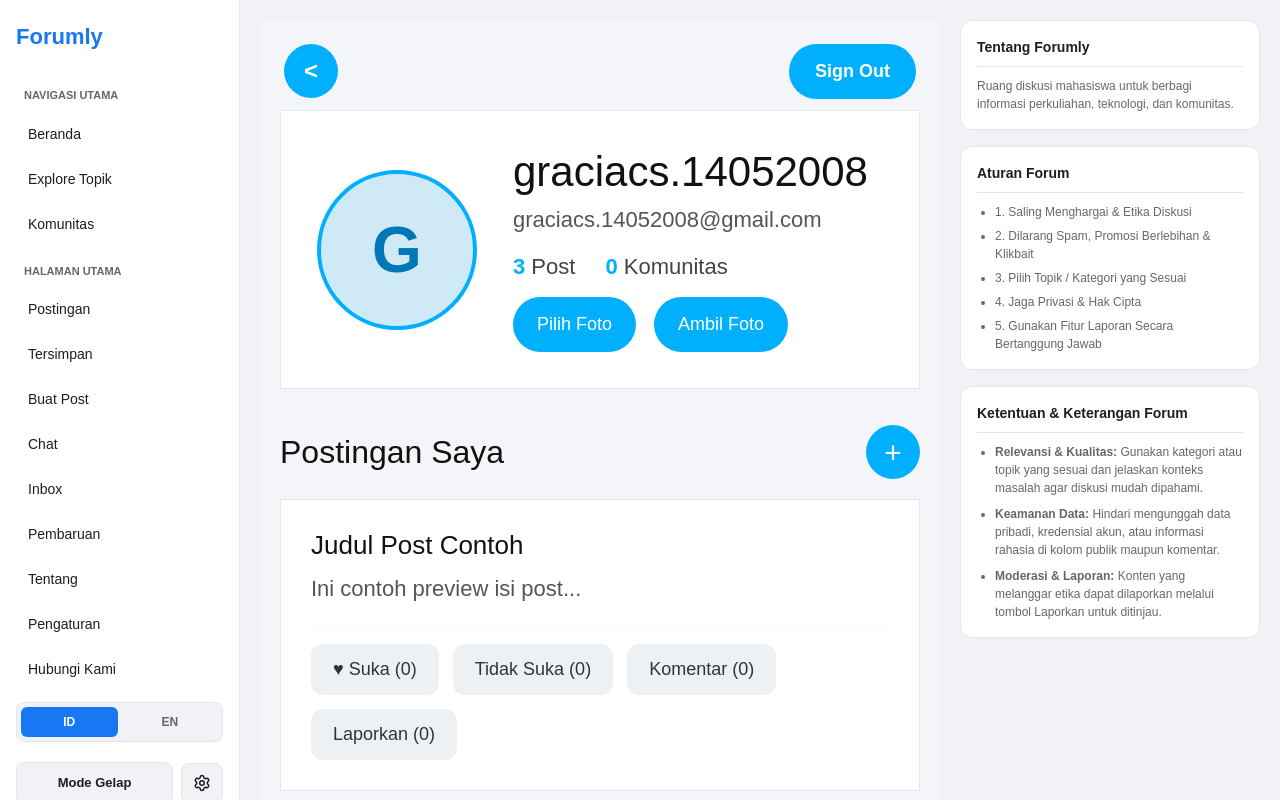
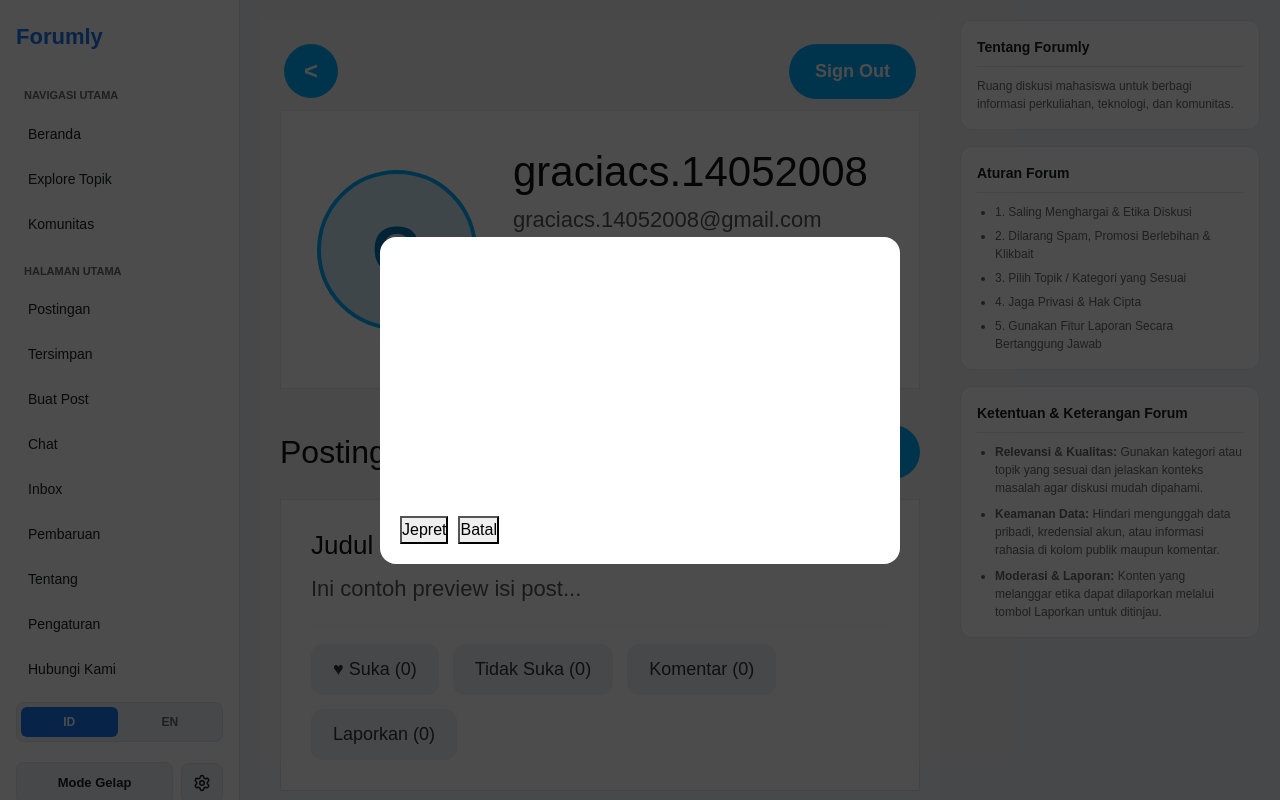
Before and after one commit to marchikari-hub/Forumly-Front-End, a Next.js app: page /profile in a window 1280 px wide. Both pictures are taken after a click on the button "Ambil Foto". Shown: the top 800 px of the page. Built offline with nearby package versions, Linux system fonts and the light colour scheme; no server answers.

Commit message:
Tambah fitur ambil foto profil dengan kamera, fix error pada kamera

```diff
--- /dev/null
+++ b/app/components/CameraProfile.tsx
@@ -0,0 +1,90 @@
+"use client";
+
+import { useEffect, useRef, useState } from "react";
+
+type CameraProfileProps = {
+  onCapture: (dataUrl: string) => void;
+  onClose: () => void;
+};
+
+export default function CameraProfile({ onCapture, onClose }: CameraProfileProps) {
+  const videoRef = useRef<HTMLVideoElement>(null);
+  const streamRef = useRef<MediaStream | null>(null);
+  const [error, setError] = useState("");
+
+  useEffect(() => {
+    async function startCamera() {
+      try {
+        const stream = await navigator.mediaDevices.getUserMedia({
+          video: { facingMode: "user" },
+        });
+        streamRef.current = stream;
+        if (videoRef.current) {
+          videoRef.current.srcObject = stream;
+        }
+      } catch {
+        setError("Kamera tidak bisa diakses. Pastikan izin kamera sudah diizinkan.");
+      }
+    }
+
+    startCamera();
+
+    return () => {
+      streamRef.current?.getTracks().forEach((track) => track.stop());
+    };
+  }, []);
+
+  function takePhoto() {
+    const video = videoRef.current;
+    if (!video) return;
+
+    const canvas = document.createElement("canvas");
+    canvas.width = video.videoWidth;
+    canvas.height = video.videoHeight;
+    canvas.getContext("2d")?.drawImage(video, 0, 0);
+
+    onCapture(canvas.toDataURL("image/jpeg"));
+    onClose();
+  }
+
+  return (
+    <div
+      style={{
+        position: "fixed",
+        inset: 0,
+        background: "rgba(0,0,0,0.7)",
+        display: "flex",
+        alignItems: "center",
+        justifyContent: "center",
+        zIndex: 1000,
+      }}
+    >
+      <div
+        style={{
+          background: "#fff",
+          padding: 20,
+          borderRadius: 16,
+          maxWidth: 520,
+          width: "90%",
+        }}
+      >
+        {error ? (
+          <p>{error}</p>
+        ) : (
+          <video
+            ref={videoRef}
+            autoPlay
+            playsInline
+            muted
+            style={{ width: "100%", borderRadius: 12 }}
+          />
+        )}
+
+        <div style={{ display: "flex", gap: 10, marginTop: 12 }}>
+          {!error && <button onClick={takePhoto}>Jepret</button>}
+          <button onClick={onClose}>Batal</button>
+        </div>
+      </div>
+    </div>
+  );
+}
--- a/app/profile/heading/hero.tsx
+++ b/app/profile/heading/hero.tsx
@@ -9,11 +9,18 @@ type HeroProps = {
   foto: string;
   jumlahPost: number;
   onGantiFoto: (file: File) => void;
+  onAmbilFoto: () => void;
 };
 
-export default function Hero({ nama, email, foto, jumlahPost, onGantiFoto }: HeroProps) {
+export default function Hero({
+  nama,
+  email,
+  foto,
+  jumlahPost,
+  onGantiFoto,
+  onAmbilFoto,
+}: HeroProps) {
   const inputGaleri = useRef<HTMLInputElement>(null);
-  const inputKamera = useRef<HTMLInputElement>(null);
 
   const handleChange = (e: ChangeEvent<HTMLInputElement>) => {
     const file = e.target.files?.[0];
@@ -41,19 +48,11 @@ export default function Hero({ nama, email, foto, jumlahPost, onGantiFoto }: Her
           <button className={styles.tombolBiru} onClick={() => inputGaleri.current?.click()}>
             Pilih Foto
           </button>
-          <button className={styles.tombolBiru} onClick={() => inputKamera.current?.click()}>
+          <button className={styles.tombolBiru} onClick={onAmbilFoto}>
             Ambil Foto
           </button>
         </div>
         <input ref={inputGaleri} type="file" accept="image/*" onChange={handleChange} hidden />
-        <input
-          ref={inputKamera}
-          type="file"
-          accept="image/*"
-          capture="user"
-          onChange={handleChange}
-          hidden
-        />
       </div>
     </section>
   );
--- a/app/profile/page.tsx
+++ b/app/profile/page.tsx
@@ -4,6 +4,7 @@ import { useState } from "react";
 import Nav from "./heading/nav";
 import Hero from "./heading/hero";
 import Footer from "./footer/footer";
+import CameraProfile from "../components/CameraProfile";
 import styles from "./profile.module.css";
 
 type Post = {
@@ -26,6 +27,7 @@ const postAwal: Post[] = [
 
 export default function ProfilePage() {
   const [foto, setFoto] = useState("");
+  const [showCamera, setShowCamera] = useState(false);
   const [daftarPost, setDaftarPost] = useState<Post[]>(postAwal);
 
   const nama = "graciacs.14052008";
@@ -33,6 +35,11 @@ export default function ProfilePage() {
 
   const gantiFoto = (file: File) => {
     setFoto(URL.createObjectURL(file));
+  };
+
+  // hasil jepretan kamera (base64) langsung dipakai sebagai foto profil
+  const ambilFoto = (dataUrl: string) => {
+    setFoto(dataUrl);
   };
 
   const tambahAngka = (id: number, kolom: Kolom) => {
@@ -61,6 +68,7 @@ export default function ProfilePage() {
           foto={foto}
           jumlahPost={daftarPost.length}
           onGantiFoto={gantiFoto}
+          onAmbilFoto={() => setShowCamera(true)}
         />
 
         <div className={styles.judulBagian}>
@@ -93,6 +101,13 @@ export default function ProfilePage() {
         ))}
       </main>
       <Footer />
+
+      {showCamera && (
+        <CameraProfile
+          onCapture={ambilFoto}
+          onClose={() => setShowCamera(false)}
+        />
+      )}
     </div>
   );
 }
```
